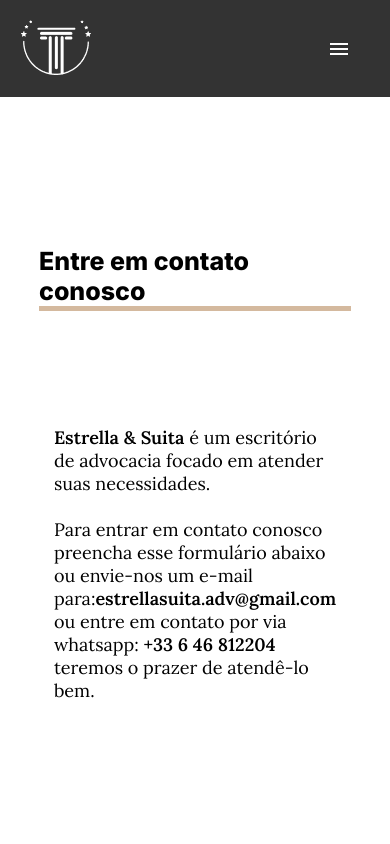
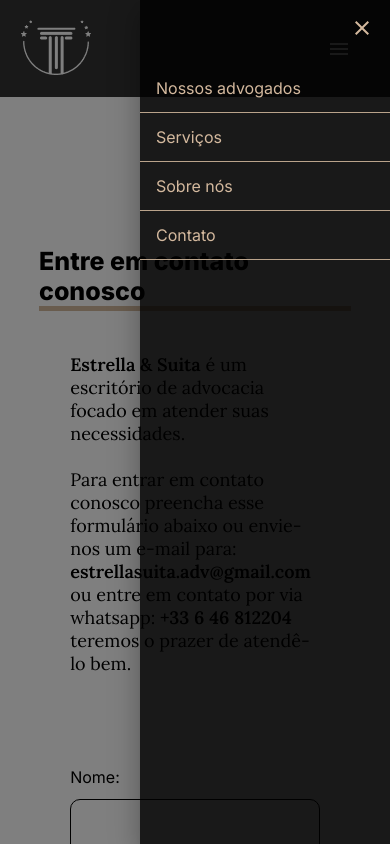
Before and after one commit to marianapmonteiro/estrellaESuita, a React (Create React App) app: page /contato in a window 390 px wide. Both pictures are taken after a click on the icon 339 px from the left and 48 px from the top of the page. Shown: the top 844 px of the page. Built offline with nearby package versions, Linux system fonts and the light colour scheme.

Commit message:
ADD/FIX: Add Menu mobile, ajuste fontes e campo de contato ajuste imagem do banner home

```diff
--- a/src/components/Home/Contato/index.js
+++ b/src/components/Home/Contato/index.js
@@ -36,28 +36,34 @@
 	flexDirection: "column",
 	alignItems: "center",
 	justifyContent: "center",
-	marginTop: "48px",
+	marginTop: "5em",
 	gap: "38px",
+});
+
+const FormTitleWrapper = styled("div")({
+  display: "flex",
+  justifyContent: "flex-end",
+  alignItems: "flex-end",
+  width: "fit-content",
 });
 
 const FormDiv = styled("div")({
   width: "100%",
   height: "100%",
   display: "flex",
-	alignItems: "center",
-	justifyContent: "flex-start",
+  flexDirection: "column",
   gap: "10px",
+  maxWidth: "778px",
   // backgroundColor: "pink",
   [theme.breakpoints.down("sm")]: {
     flexDirection: "column",
     alignItems: "flex-start",
   },
-
-	// marginTop: "55px",
 });
 
+
 const FormTitle = styled(Typography)({
-	fontSize: "24.88px",
+	 fontSize: "22px",
 	[theme.breakpoints.down("sm")]: {
 		fontSize: "16px",
 	},
@@ -83,6 +89,7 @@
 	display: "flex",
 	width: "100%",
 	justifyContent: "flex-end",
+	maxWidth: "778px",
 });
 
 const campos = ["Nome:", "Seu melhor e-mail:", "Tópico:"];
@@ -102,10 +109,12 @@
 					</Title>
 				</TitleContainer>
 				<FormContainer>
-					{campos.map((item) => {
+					  {campos.map((item, index) => {
 							return (
-							<FormDiv>
+							<FormDiv key={index}>
+								<FormTitleWrapper>
 								<FormTitle>{item}</FormTitle>
+								</FormTitleWrapper>
 								<input
 								type={item === "Seu melhor e-mail:" ? "email" : "text"}
 								style={{
@@ -114,6 +123,7 @@
 									height: "58px",
 									width: "100%",
 									paddingLeft: "10px",
+									fontSize:"20px"
 								}}
 								/>
 							</FormDiv>
@@ -130,6 +140,7 @@
 								width: "100%",
 								paddingLeft: "10px",
 								paddingTop: "10px",
+								fontSize:"20px"
 							}}
 						/>
 					</FormDiv>
--- a/src/components/Home/QuemSomos/index.js
+++ b/src/components/Home/QuemSomos/index.js
@@ -94,7 +94,7 @@
 const Paragraph = styled("p")({
 	marginTop: "10%",
 	color: "white",
-	fontSize: "33.16px",
+	fontSize: "24px",
 	fontWeight: 300,
 	[theme.breakpoints.between("md", "lg")]: {
 		fontSize: "16px",
@@ -105,7 +105,7 @@
 });
 
 const StyledBtn = styled(Button)({
-	marginTop: "3%",
+	marginTop: "3em",
 	backgroundColor: theme.palette.primary.main,
 	fontWeight: "bold",
 	color: "#000",
--- a/src/components/Home/Slider/Buttons.js
+++ b/src/components/Home/Slider/Buttons.js
@@ -15,7 +15,7 @@
 });
 
 const Buttons = ({ count, setCount }) => {
-	const [maxImg, setMaxImg] = useState(5);
+	const [maxImg, setMaxImg] = useState(4);
 
 	const prevImg = () => {
 		if (count > 1) {
@@ -26,8 +26,11 @@
 	const nextImg = () => {
 		if (count < maxImg) {
 			setCount(count + 1);
+		} else {
+			setCount(0)
 		}
 	};
+
 	return (
 		<Root>
 			<img
@@ -40,7 +43,7 @@
 			<Typography
 				style={{ fontSize: "18.66px", fontWeight: "800", color: "white" }}
 			>
-				<span style={{ color: theme.palette.primary.main }}>{`0${count}`}</span>
+				<span style={{ color: theme.palette.primary.main }}>{`0${count + 1}`}</span>
 				/05
 			</Typography>
 			<img
--- a/src/components/Home/Slider/index.js
+++ b/src/components/Home/Slider/index.js
@@ -14,14 +14,19 @@
 	flexShrink: 0,
 	boxSizing: "border-box",
 	position: "relative",
+	overflow: "hidden",
 });
 
-const BgImg = styled("div")({
+const BgImg = styled("div")(({ active }) => ({
 	width: "100%",
-	height: "100vh",
+	height: "100%",
 	transition: "background-image linear 0.5s",
 	filter: "grayscale(100%)",
-});
+	backgroundImage: `url(${active})`,
+	backgroundRepeat: "no-repeat",
+	backgroundPosition: "center",
+	backgroundSize: "cover",
+}));
 
 const Box = styled("div")({
 	top: "42%",
@@ -93,18 +98,21 @@
 	},
 });
 
-const Imagens = ["", Img1, Img2, Img3, Img4, Img3];
+const Imagens = [Img1, Img2, Img3, Img4, Img3];
 
-const Slider = () => {
-	const [active, setActive] = useState(1);
+const Slider = ({nextSectionRef}) => {
+	const [active, setActive] = useState(0);
+
+  const scrollToNextSection = () => {
+    if (nextSectionRef.current) {
+      nextSectionRef.current.scrollIntoView({ behavior: "smooth" });
+    }
+  };
+
 
 	return (
 		<Root>
-			<BgImg
-				style={{
-					background: `url(${Imagens[active]}) lightgray 0.633px -12.612px / 101.75% 121.137% no-repeat`,
-				}}
-			></BgImg>
+			<BgImg active={Imagens[active]}></BgImg>
 			<Box>
 				<BoxContent>
 					<Text>
@@ -128,6 +136,7 @@
 						</span>
 					</Text>
 					<Button
+					   onClick={scrollToNextSection}
 						variant="contained"
 						sx={{
 							backgroundColor: theme.palette.primary.main,
--- /dev/null
+++ b/src/components/Navbar/Drawer.js
@@ -0,0 +1,77 @@
+import React, {useState} from 'react';
+import Box from '@mui/material/Box';
+import Drawer from '@mui/material/Drawer';
+import Button from '@mui/material/Button';
+import List from '@mui/material/List';
+import Divider from '@mui/material/Divider';
+import ListItem from '@mui/material/ListItem';
+import ListItemButton from '@mui/material/ListItemButton';
+import ListItemIcon from '@mui/material/ListItemIcon';
+import ListItemText from '@mui/material/ListItemText';
+import InboxIcon from '@mui/icons-material/MoveToInbox';
+import MailIcon from '@mui/icons-material/Mail';
+import CloseIcon from '@mui/icons-material/Close';
+import theme from '../../Theme';
+
+const DrawerMobile =({open, setOpen})  =>{
+const anchor = "right"
+
+  const list = (anchor) => (
+    <Box
+      sx={{ width: 250 }}
+      role="presentation"
+
+    >
+      <div style={{width:"100%", display:"flex", justifyContent:"flex-end", padding:"1em"}}>
+        <CloseIcon style={{cursor:"pointer"}} onClick={()=>{setOpen(!open)}}/>
+      </div>
+      <List>
+          <ListItem  disablePadding>
+            <ListItemButton onClick={()=>{window.location.href = "/advogados"}}>
+              <ListItemText primary={"Nossos advogados"} />
+            </ListItemButton>
+          </ListItem>
+          <Divider sx={{backgroundColor: theme.palette.primary.main}}/>
+            <ListItem  disablePadding >
+            <ListItemButton onClick={()=>{window.location.href = "/servicos"}}>
+              <ListItemText primary={"Serviços"} />
+            </ListItemButton>
+          </ListItem>
+          <Divider  sx={{backgroundColor: theme.palette.primary.main}}/>
+            <ListItem  disablePadding>
+            <ListItemButton onClick={()=>{window.location.href = "/sobrenos"}}>
+              <ListItemText primary={"Sobre nós"} />
+            </ListItemButton>
+          </ListItem>
+          <Divider  sx={{backgroundColor: theme.palette.primary.main}}/>
+            <ListItem  disablePadding>
+            <ListItemButton onClick={()=>{window.location.href = "/contato"}}>
+              <ListItemText primary={"Contato"} />
+            </ListItemButton>
+          </ListItem>
+            <Divider  sx={{backgroundColor: theme.palette.primary.main}}/>
+      </List>
+
+    </Box>
+  );
+
+  return (
+    <div>
+          <Drawer
+             PaperProps={{
+             sx: {
+                backgroundColor: "rgba(0, 0, 0, 0.80)",
+                color: theme.palette.primary.main,
+            }
+  }}
+            anchor={anchor}
+            open={open}
+              onClose={() => setOpen(!open)}
+
+          >
+            {list(anchor)}
+          </Drawer>
+    </div>
+  );
+}
+export default DrawerMobile;
--- a/src/components/Navbar/index.js
+++ b/src/components/Navbar/index.js
@@ -1,9 +1,10 @@
-import React from "react";
+import React, {useState} from "react";
 import { styled } from "@mui/system";
 import { Typography } from "@mui/material";
 import Logo from "../../data/Logo.png";
 import theme from "../../Theme";
 import MenuIcon from "@mui/icons-material/Menu";
+import DrawerMobile from "./Drawer"
 
 const Root = styled("div")(({ isHomePage }) => ({
 	width: "100%",
@@ -45,7 +46,7 @@
 
 const Btn = styled(Typography)({
 	color: "#FFF",
-	fontSize: "18.66px",
+	fontSize: "16px",
 	fontWeight: 700,
 	cursor: "pointer",
 	borderBottom: `2px solid transparent`,
@@ -70,7 +71,9 @@
 const Navbar = () => {
 	const isHomePage = window.location.pathname === "/";
 
-	console.log("isHomePage>", isHomePage);
+	const [open, setOpen] = useState(false)
+
+
 	return (
 		<Root isHomePage={isHomePage}>
 			<Container>
@@ -90,9 +93,10 @@
 					})}
 				</Menu>
 				<MenuMobile>
-					<MenuIcon style={{ cursor: "pointer" }} />
+					<MenuIcon style={{ cursor: "pointer" }} onClick={() => setOpen(!open)}/>
 				</MenuMobile>
 			</Container>
+		 <DrawerMobile open={open} setOpen={setOpen} />
 		</Root>
 	);
 };
--- a/src/pages/Contato.js
+++ b/src/pages/Contato.js
@@ -39,31 +39,39 @@
   marginTop: "48px",
   gap: "38px",
   paddingTop: "98px",
+  [theme.breakpoints.down("sm")]: {
+    paddingTop: "1.5em",
+  },
 });
 
 const FormDiv = styled("div")({
   width: "100%",
   height: "100%",
   display: "flex",
-	alignItems: "center",
-	justifyContent: "flex-start",
+  flexDirection: "column",
   gap: "10px",
+  maxWidth: "778px",
   // backgroundColor: "pink",
   [theme.breakpoints.down("sm")]: {
     flexDirection: "column",
     alignItems: "flex-start",
   },
+});
 
-	// marginTop: "55px",
+const FormTitleWrapper = styled("div")({
+  display: "flex",
+  justifyContent: "flex-end",
+  alignItems: "flex-end",
+  width: "fit-content",
 });
 
 const FormTitle = styled(Typography)({
-	fontSize: "24.88px",
+  fontSize: "22px",
+  width: "max-content",
+  minWidth: "200px",
   [theme.breakpoints.down("sm")]: {
     fontSize: "16px",
   },
-
-	// marginTop: "55px",
 });
 
 const StyledButton = styled(Button)({
@@ -84,6 +92,7 @@
   display: "flex",
   width: "100%",
   justifyContent: "flex-end",
+  maxWidth: "778px",
 });
 
 const TextContainer = styled("div")({
@@ -94,13 +103,14 @@
   paddingTop: "97px",
   [theme.breakpoints.down("sm")]: {
     maxWidth: "80%",
+    paddingTop: "1.5em",
   },
 });
 
 const Text = styled("h3")({
   color: "#000",
   fontFamily: "Lora",
-	fontSize: "33.16px",
+  fontSize: "24px",
   fontStyle: "normal",
   fontWeight: 400,
   lineHeight: "normal",
@@ -131,20 +141,20 @@
             escritório de advocacia focado em atender suas necessidades.
             <br />
             <br /> Para entrar em contato conosco preencha esse formulário
-						abaixo ou envie-nos um e-mail para:
-						<span style={{ fontWeight: 600 }}>
-							estrellasuita.adv@gmail.com
-						</span>{" "}
+            abaixo ou envie-nos um e-mail para:{" "}
+            <span style={{ fontWeight: 600 }}>estrellasuita.adv@gmail.com</span>{" "}
             ou entre em contato por via whatsapp:{" "}
             <span style={{ fontWeight: 600 }}>+33 6 46 812204</span> teremos o
             prazer de atendê-lo bem.
           </Text>
         </TextContainer>
         <FormContainer>
-					{campos.map((item) => {
+          {campos.map((item, index) => {
             return (
-							<FormDiv>
+              <FormDiv key={index}>
+                <FormTitleWrapper>
                   <FormTitle>{item}</FormTitle>
+                </FormTitleWrapper>
                 <input
                   type={item === "Seu melhor e-mail:" ? "email" : "text"}
                   style={{
@@ -153,6 +163,7 @@
                     height: "58px",
                     width: "100%",
                     paddingLeft: "10px",
+					fontSize:"20px"
                   }}
                 />
               </FormDiv>
@@ -169,6 +180,7 @@
                 width: "100%",
                 paddingLeft: "10px",
                 paddingTop: "10px",
+				fontSize:"20px"
               }}
             />
           </FormDiv>
--- a/src/pages/Home.js
+++ b/src/pages/Home.js
@@ -1,4 +1,4 @@
-import React from "react";
+import React, {useRef} from "react";
 import Slider from "../components/Home/Slider";
 import QuemSomos from "../components/Home/QuemSomos";
 import Servicos from "../components/Home/Servicos";
@@ -6,13 +6,14 @@
 import Contato from "../components/Home/Contato";
 
 const Home = () => {
+	  const aboutRef = useRef(null);
+
 	return (
 		<>
 			<section>
-				{" "}
-				<Slider />
+				<Slider nextSectionRef={aboutRef} />
 			</section>
-			<section>
+			<section ref={aboutRef}>
 				<QuemSomos />
 			</section>
 			<section>
```
Lines whose indentation alone changed are shown as unchanged.
